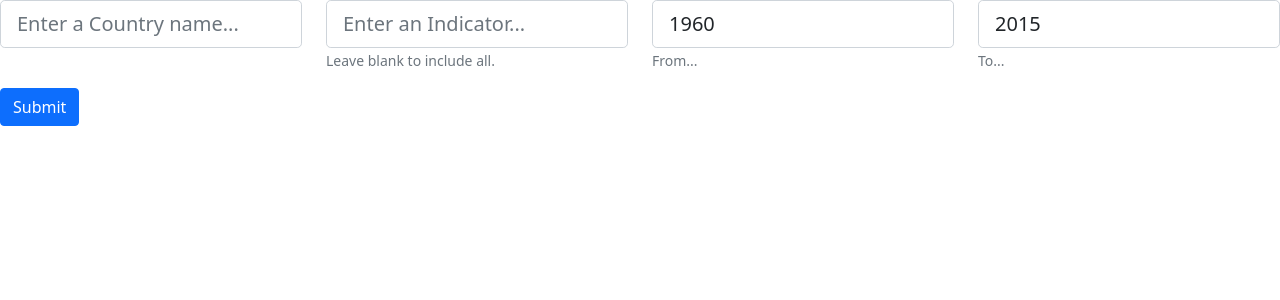
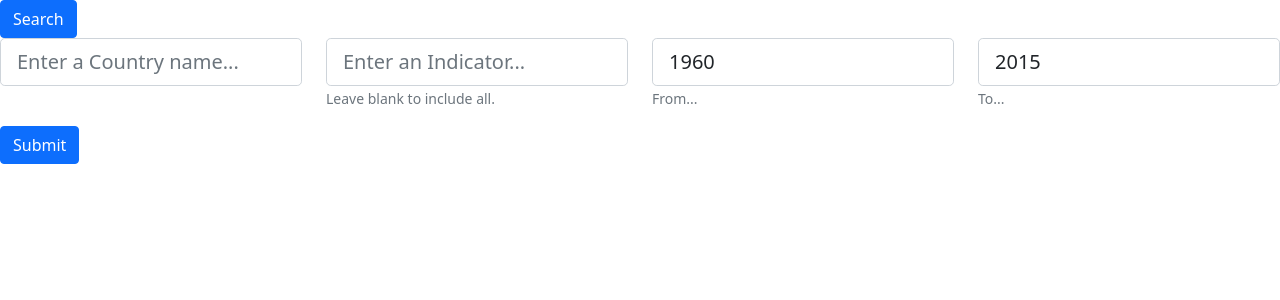
Before and after one commit to Senre/WorldBankFrontend, a React (Create React App) app in the folder world-bank-app/: page /home in a window 1280 px wide. Shown: the top 300 px of the page. Built offline with nearby package versions, Linux system fonts and the light colour scheme.

Commit message:
div changes to header

```diff
--- a/world-bank-app/src/Components/Results.js
+++ b/world-bank-app/src/Components/Results.js
@@ -1,5 +1,7 @@
 import React from "react";
 import { LineChart, Line, CartesianGrid, XAxis, YAxis } from "recharts";
+import { Button } from "react-bootstrap";
+import { Link } from "react-router-dom";
 
 class Results extends React.Component {
   constructor(props) {
@@ -12,7 +14,15 @@ class Results extends React.Component {
   render() {
     return (
       <main>
-        <header className="main-header"></header>
+        <header className="main-header">
+          <div className="header-buttons">
+            <div className="header-search-button">
+              <Link to="/home">
+                <Button variant="primary">Search</Button>
+              </Link>
+            </div>
+          </div>
+        </header>
         <div className="results-content"></div>
       </main>
     );
--- a/world-bank-app/src/Components/SearchPage.js
+++ b/world-bank-app/src/Components/SearchPage.js
@@ -105,7 +105,15 @@ class SearchPage extends React.Component {
   render() {
     return (
       <main>
-        <header className="main-header"></header>
+        <header className="main-header">
+          <div className="header-buttons">
+            <div className="header-search-button">
+              <Link to="/home">
+                <Button variant="primary">Search</Button>
+              </Link>
+            </div>
+          </div>
+        </header>
         {this.renderSearchForm()}
       </main>
     );
```
